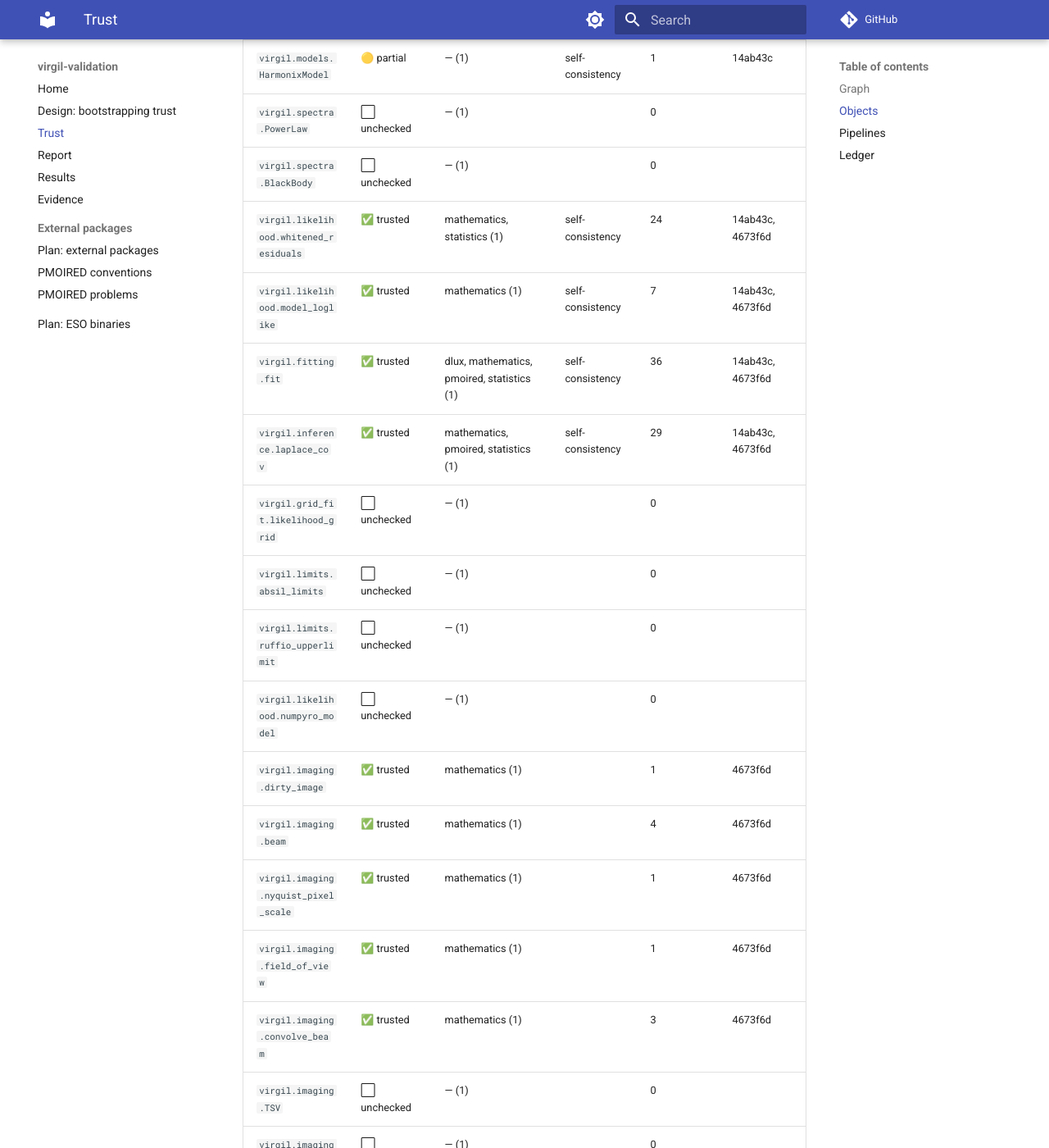
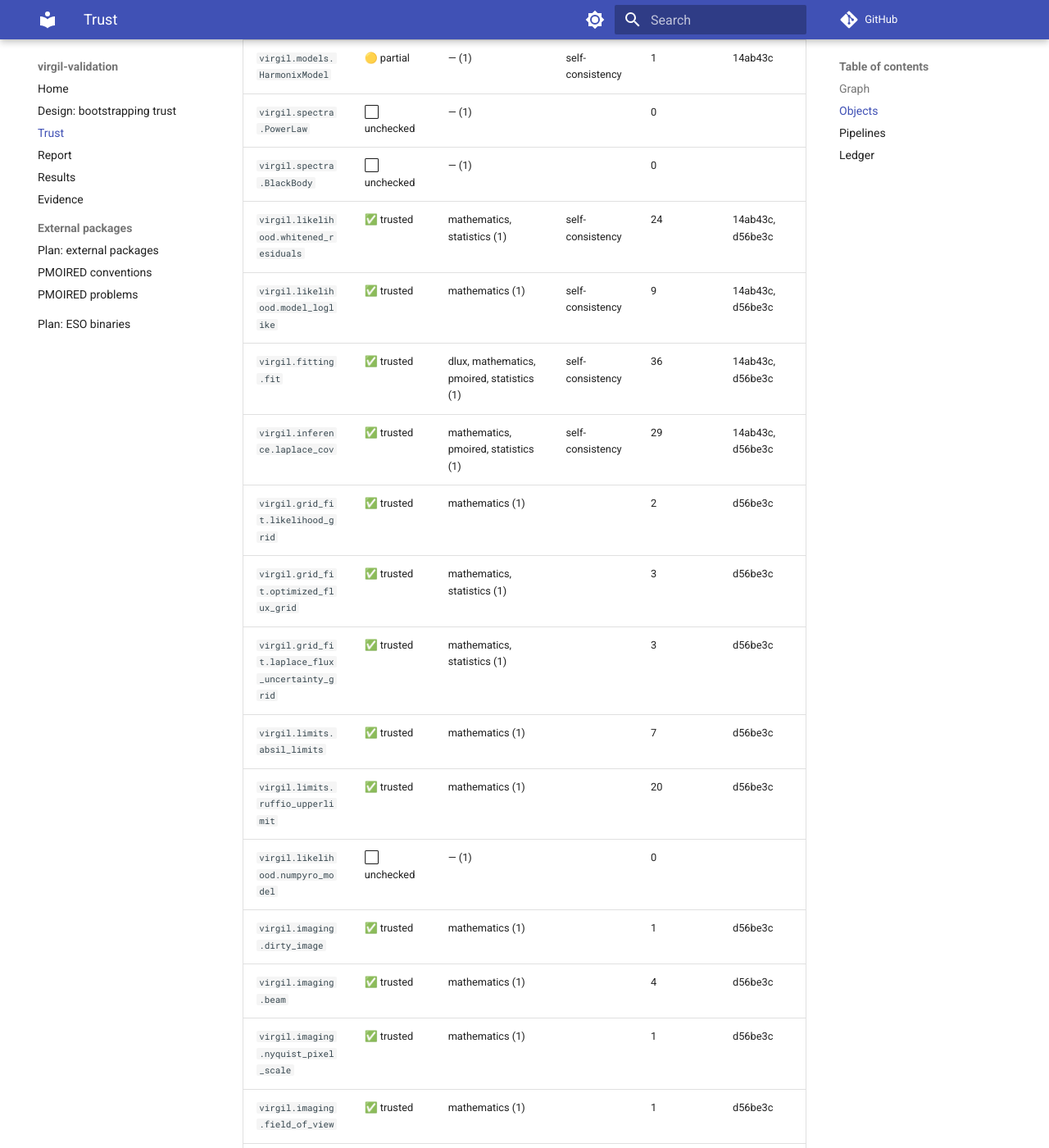
Before and after one commit to benjaminpope/virgil-validation, an MkDocs documentation site: the page built from docs/trust.md, in a window 1280 px wide and 1400 px high, scrolled down 2442 px. Shown: the whole window at 82% size. Built offline with MkDocs 1.6.1 and Material for MkDocs 9.7.7, drawn with Linux system fonts in a browser that asks for light colours; comment, search, counter and statistics services are not loaded; some of the changed text lies outside the part shown.

Commit message:
Grid search and detection limits against independent references
likelihood_grid against -chi2/2 from our own reading of the file (5e-12);
nsigma against the chi2 tail (2e-13); best flux and its curvature error
per position (< 1e-3 sigma); absil_limits by root finding from Absil et
al. 2011 (5e-7); ruffio_upperlimit against the truncated-Gaussian quantile
at 50 digits (1.5e-12); flux pulls over 200 realisations (sd 1.09).

Also: float64 from conftest import time (module fixtures were float32);
the evidence plugin is a pytest11 entry point (its options parse in any
argument order); pin virgil d56be3c; trust page regenerated.

Co-Authored-By: Claude Opus 5.5 <noreply@anthropic.com>

````diff
--- a/docs/trust.md
+++ b/docs/trust.md
@@ -68,21 +68,23 @@ flowchart BT
     end
     subgraph inference["inference"]
         n30["inference.laplace_cov"]:::done
-        n31["grid_fit.likelihood_grid"]:::todo
-        n32["limits.absil_limits"]:::todo
-        n33["limits.ruffio_upperlimit"]:::todo
-        n34["likelihood.numpyro_model"]:::todo
+        n31["grid_fit.likelihood_grid"]:::done
+        n32["grid_fit.optimized_flux_grid"]:::done
+        n33["grid_fit.laplace_flux_uncertainty_grid"]:::done
+        n34["limits.absil_limits"]:::done
+        n35["limits.ruffio_upperlimit"]:::done
+        n36["likelihood.numpyro_model"]:::todo
     end
     subgraph imaging["imaging"]
-        n35["imaging.dirty_image"]:::done
-        n36["imaging.beam"]:::done
-        n37["imaging.nyquist_pixel_scale"]:::done
-        n38["imaging.field_of_view"]:::done
-        n39["imaging.convolve_beam"]:::done
-        n40["imaging.TSV"]:::todo
-        n41["imaging.TV"]:::todo
-        n42["imaging.MaxEntropy"]:::todo
-        n43["imaging.l_curve"]:::todo
+        n37["imaging.dirty_image"]:::done
+        n38["imaging.beam"]:::done
+        n39["imaging.nyquist_pixel_scale"]:::done
+        n40["imaging.field_of_view"]:::done
+        n41["imaging.convolve_beam"]:::done
+        n42["imaging.TSV"]:::todo
+        n43["imaging.TV"]:::todo
+        n44["imaging.MaxEntropy"]:::todo
+        n45["imaging.l_curve"]:::todo
     end
     n0 --> n1
     n1 --> n4
@@ -100,67 +102,72 @@ flowchart BT
     n28 --> n32
     n28 --> n33
     n28 --> n34
-    n1 --> n35
-    n1 --> n36
-    n29 --> n43
+    n32 --> n35
+    n33 --> n35
+    n28 --> n36
+    n1 --> n37
+    n1 --> n38
+    n29 --> n45
 ```
 
 ## Objects
 
 | object | status | strong roots (needed) | weak | tests | evidence on virgil |
 | --- | --- | --- | --- | --- | --- |
-| `virgil.oifits.read_oifits` | ✅ trusted | pmoired, standards (2) |  | 15 | 4673f6d |
-| `virgil.oidata.OIData` | ✅ trusted | standards (1) | self-consistency | 15 | 14ab43c, 4673f6d |
-| `virgil.oidata.find_uv_grid` | ✅ trusted | mathematics (1) |  | 3 | 4673f6d |
-| `virgil.coverage.vlti_oidata` | ✅ trusted | standards (1) |  | 1 | 4673f6d |
+| `virgil.oifits.read_oifits` | ✅ trusted | pmoired, standards (2) |  | 15 | d56be3c |
+| `virgil.oidata.OIData` | ✅ trusted | standards (1) | self-consistency | 15 | 14ab43c, d56be3c |
+| `virgil.oidata.find_uv_grid` | ✅ trusted | mathematics (1) |  | 3 | d56be3c |
+| `virgil.coverage.vlti_oidata` | ✅ trusted | standards (1) |  | 1 | d56be3c |
 | `virgil.amigo.load_oi_data` | ⬜ unchecked | — (1) |  | 0 |  |
-| `virgil.models.PointSource` | ✅ trusted | mathematics, pmoired (1) |  | 12 | 4673f6d |
-| `virgil.models.GaussianDisk` | ✅ trusted | mathematics, pmoired (1) |  | 13 | 4673f6d |
-| `virgil.models.EllipticalGaussian` | ✅ trusted | mathematics, pmoired (1) |  | 14 | 4673f6d |
-| `virgil.models.UniformDisk` | ✅ trusted | mathematics, pmoired (1) |  | 17 | 14ab43c, 4673f6d |
-| `virgil.models.ModulatedGaussianRim` | ✅ trusted | mathematics, pmoired (2) |  | 17 | 14ab43c, 4673f6d |
-| `virgil.models.GaussianArc` | ✅ trusted | mathematics (1) |  | 4 | 4673f6d |
-| `virgil.models.BinaryModelCartesian` | ✅ trusted | mathematics, pmoired (2) |  | 4 | 4673f6d |
-| `virgil.models.BinaryModelAngular` | ✅ trusted | mathematics, pmoired (1) |  | 3 | 4673f6d |
-| `virgil.models.Image` | ✅ trusted | mathematics, standards (1) |  | 4 | 14ab43c, 4673f6d |
-| `virgil.models.Image.model_on_grid` | ✅ trusted | mathematics (1) | self-consistency | 9 | 14ab43c, 4673f6d |
-| `virgil.models.Image.from_model` | ✅ trusted | mathematics (1) |  | 1 | 4673f6d |
-| `virgil.models.SourceModel.render` | ✅ trusted | mathematics, standards (1) | self-consistency | 17 | 14ab43c, 4673f6d |
-| `virgil.models.Resolved` | ✅ trusted | mathematics, pmoired (1) |  | 3 | 4673f6d |
-| `virgil.models.Rotated` | ✅ trusted | mathematics (1) |  | 4 | 4673f6d |
-| `virgil.models.System` | ✅ trusted | dlux, mathematics, pmoired (1) |  | 19 | 4673f6d |
-| `virgil.models.GravityDarkenedStar` | ✅ trusted | golden:dholakia, mathematics (1) |  | 3 | 14ab43c, 4673f6d |
+| `virgil.models.PointSource` | ✅ trusted | mathematics, pmoired (1) |  | 12 | d56be3c |
+| `virgil.models.GaussianDisk` | ✅ trusted | mathematics, pmoired (1) |  | 13 | d56be3c |
+| `virgil.models.EllipticalGaussian` | ✅ trusted | mathematics, pmoired (1) |  | 14 | d56be3c |
+| `virgil.models.UniformDisk` | ✅ trusted | mathematics, pmoired (1) |  | 17 | 14ab43c, d56be3c |
+| `virgil.models.ModulatedGaussianRim` | ✅ trusted | mathematics, pmoired (2) |  | 17 | 14ab43c, d56be3c |
+| `virgil.models.GaussianArc` | ✅ trusted | mathematics (1) |  | 4 | d56be3c |
+| `virgil.models.BinaryModelCartesian` | ✅ trusted | mathematics, pmoired (2) |  | 4 | d56be3c |
+| `virgil.models.BinaryModelAngular` | ✅ trusted | mathematics, pmoired (1) |  | 3 | d56be3c |
+| `virgil.models.Image` | ✅ trusted | mathematics, standards (1) |  | 4 | 14ab43c, d56be3c |
+| `virgil.models.Image.model_on_grid` | ✅ trusted | mathematics (1) | self-consistency | 9 | 14ab43c, d56be3c |
+| `virgil.models.Image.from_model` | ✅ trusted | mathematics (1) |  | 1 | d56be3c |
+| `virgil.models.SourceModel.render` | ✅ trusted | mathematics, standards (1) | self-consistency | 17 | 14ab43c, d56be3c |
+| `virgil.models.Resolved` | ✅ trusted | mathematics, pmoired (1) |  | 3 | d56be3c |
+| `virgil.models.Rotated` | ✅ trusted | mathematics (1) |  | 4 | d56be3c |
+| `virgil.models.System` | ✅ trusted | dlux, mathematics, pmoired (1) |  | 19 | d56be3c |
+| `virgil.models.GravityDarkenedStar` | ✅ trusted | golden:dholakia, mathematics (1) |  | 3 | 14ab43c, d56be3c |
 | `virgil.models.FlaredDiskGaussian` | ⬜ unchecked | — (1) |  | 0 |  |
 | `virgil.models.FlaredDiskHG` | ⬜ unchecked | — (1) |  | 0 |  |
 | `virgil.models.FlaredDiskPowerLaw` | ⬜ unchecked | — (1) |  | 0 |  |
 | `virgil.models.HarmonixModel` | 🟡 partial | — (1) | self-consistency | 1 | 14ab43c |
 | `virgil.spectra.PowerLaw` | ⬜ unchecked | — (1) |  | 0 |  |
 | `virgil.spectra.BlackBody` | ⬜ unchecked | — (1) |  | 0 |  |
-| `virgil.likelihood.whitened_residuals` | ✅ trusted | mathematics, statistics (1) | self-consistency | 24 | 14ab43c, 4673f6d |
-| `virgil.likelihood.model_loglike` | ✅ trusted | mathematics (1) | self-consistency | 7 | 14ab43c, 4673f6d |
-| `virgil.fitting.fit` | ✅ trusted | dlux, mathematics, pmoired, statistics (1) | self-consistency | 36 | 14ab43c, 4673f6d |
-| `virgil.inference.laplace_cov` | ✅ trusted | mathematics, pmoired, statistics (1) | self-consistency | 29 | 14ab43c, 4673f6d |
-| `virgil.grid_fit.likelihood_grid` | ⬜ unchecked | — (1) |  | 0 |  |
-| `virgil.limits.absil_limits` | ⬜ unchecked | — (1) |  | 0 |  |
-| `virgil.limits.ruffio_upperlimit` | ⬜ unchecked | — (1) |  | 0 |  |
+| `virgil.likelihood.whitened_residuals` | ✅ trusted | mathematics, statistics (1) | self-consistency | 24 | 14ab43c, d56be3c |
+| `virgil.likelihood.model_loglike` | ✅ trusted | mathematics (1) | self-consistency | 9 | 14ab43c, d56be3c |
+| `virgil.fitting.fit` | ✅ trusted | dlux, mathematics, pmoired, statistics (1) | self-consistency | 36 | 14ab43c, d56be3c |
+| `virgil.inference.laplace_cov` | ✅ trusted | mathematics, pmoired, statistics (1) | self-consistency | 29 | 14ab43c, d56be3c |
+| `virgil.grid_fit.likelihood_grid` | ✅ trusted | mathematics (1) |  | 2 | d56be3c |
+| `virgil.grid_fit.optimized_flux_grid` | ✅ trusted | mathematics, statistics (1) |  | 3 | d56be3c |
+| `virgil.grid_fit.laplace_flux_uncertainty_grid` | ✅ trusted | mathematics, statistics (1) |  | 3 | d56be3c |
+| `virgil.limits.absil_limits` | ✅ trusted | mathematics (1) |  | 7 | d56be3c |
+| `virgil.limits.ruffio_upperlimit` | ✅ trusted | mathematics (1) |  | 20 | d56be3c |
 | `virgil.likelihood.numpyro_model` | ⬜ unchecked | — (1) |  | 0 |  |
-| `virgil.imaging.dirty_image` | ✅ trusted | mathematics (1) |  | 1 | 4673f6d |
-| `virgil.imaging.beam` | ✅ trusted | mathematics (1) |  | 4 | 4673f6d |
-| `virgil.imaging.nyquist_pixel_scale` | ✅ trusted | mathematics (1) |  | 1 | 4673f6d |
-| `virgil.imaging.field_of_view` | ✅ trusted | mathematics (1) |  | 1 | 4673f6d |
-| `virgil.imaging.convolve_beam` | ✅ trusted | mathematics (1) |  | 3 | 4673f6d |
+| `virgil.imaging.dirty_image` | ✅ trusted | mathematics (1) |  | 1 | d56be3c |
+| `virgil.imaging.beam` | ✅ trusted | mathematics (1) |  | 4 | d56be3c |
+| `virgil.imaging.nyquist_pixel_scale` | ✅ trusted | mathematics (1) |  | 1 | d56be3c |
+| `virgil.imaging.field_of_view` | ✅ trusted | mathematics (1) |  | 1 | d56be3c |
+| `virgil.imaging.convolve_beam` | ✅ trusted | mathematics (1) |  | 3 | d56be3c |
 | `virgil.imaging.TSV` | ⬜ unchecked | — (1) |  | 0 |  |
 | `virgil.imaging.TV` | ⬜ unchecked | — (1) |  | 0 |  |
 | `virgil.imaging.MaxEntropy` | ⬜ unchecked | — (1) |  | 0 |  |
 | `virgil.imaging.l_curve` | ⬜ unchecked | — (1) |  | 0 |  |
 | `virgil._elr` | ✅ trusted | golden:dholakia, mathematics (1) |  | 22 | 14ab43c |
-| `crosscheck` | ✅ trusted | standards (1) |  | 1 | 4673f6d |
-| `crosscheck.sky` | ✅ trusted | mathematics (1) |  | 2 | 4673f6d |
-| `crosscheck.nrm` | ✅ trusted | dlux, mathematics (1) |  | 6 | 4673f6d |
-| `external_bridge` | ✅ trusted | standards (1) |  | 1 | 4673f6d |
-| `external_bridge.pmoired_models` | ✅ trusted | mathematics, pmoired (1) |  | 15 | 4673f6d |
-| `evidence` | ✅ trusted | standards (1) |  | 4 | 4673f6d |
-| `pmoired` | ✅ trusted | mathematics (1) |  | 5 | 4673f6d |
+| `crosscheck` | ✅ trusted | standards (1) |  | 1 | d56be3c |
+| `crosscheck.sky` | ✅ trusted | mathematics (1) |  | 2 | d56be3c |
+| `crosscheck.nrm` | ✅ trusted | dlux, mathematics (1) |  | 6 | d56be3c |
+| `external_bridge` | ✅ trusted | standards (1) |  | 1 | d56be3c |
+| `external_bridge.pmoired_models` | ✅ trusted | mathematics, pmoired (1) |  | 15 | d56be3c |
+| `evidence` | ✅ trusted | standards (1) |  | 4 | d56be3c |
+| `pmoired` | ✅ trusted | mathematics (1) |  | 5 | d56be3c |
 
 ## Pipelines
 
--- a/pyproject.toml
+++ b/pyproject.toml
@@ -9,6 +9,11 @@ dependencies = ["numpy", "scipy", "astropy", "dLux>=0.15", "matplotlib", "virgil
 # Other people's packages, pinned: updating a pin is a deliberate PR.
 external = ["pmoired==26.10.1"]
 docs = ["mkdocs<2", "mkdocs-material"]
+
+# The evidence plugin loads whenever the package is installed, so its options
+# (--evidence, --require-validates) parse whatever the order of arguments.
+[project.entry-points.pytest11]
+evidence = "evidence.plugin"
 
 [build-system]
 requires = ["setuptools>=64"]
````
Also changed, not shown: other parts of docs/trust.md (+12 -12 lines), README.md (+1 -0 lines), docs/report.md (+20 -0 lines), 6 other files.
